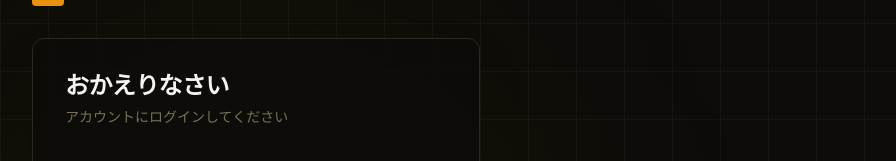
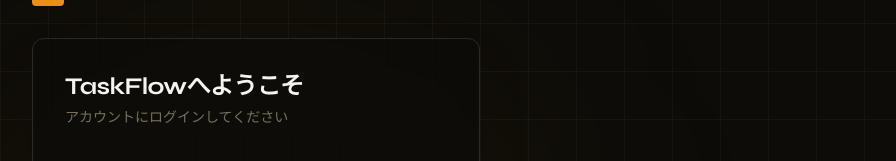
Before and after one commit to km20250118/devstep-task-manager, a Next.js app: page /login in a window 1280 px wide. Shown: the part 169-330 px from the top of the page, without its empty margins (384-1280 px from the left). Built offline with nearby package versions, Linux system fonts and the light colour scheme; a web font is replaced by a local one.

Commit message:
fix: update login page title

```diff
--- a/app/login/page.tsx
+++ b/app/login/page.tsx
@@ -33,7 +33,7 @@
       </div>
 
       <AuthCard
-        title="おかえりなさい"
+        title="TaskFlowへようこそ"
         subtitle="アカウントにログインしてください"
       >
         <form onSubmit={handleSubmit} className="flex flex-col gap-5">
```
